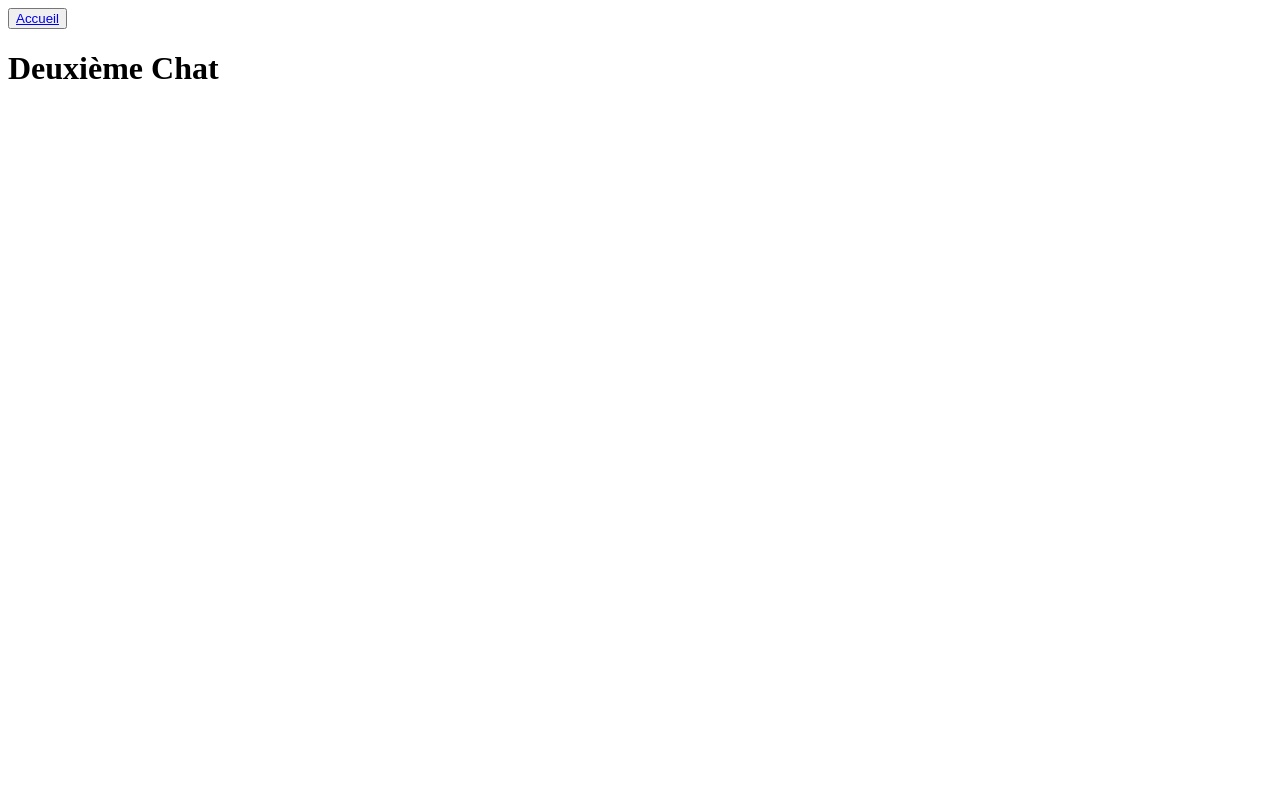
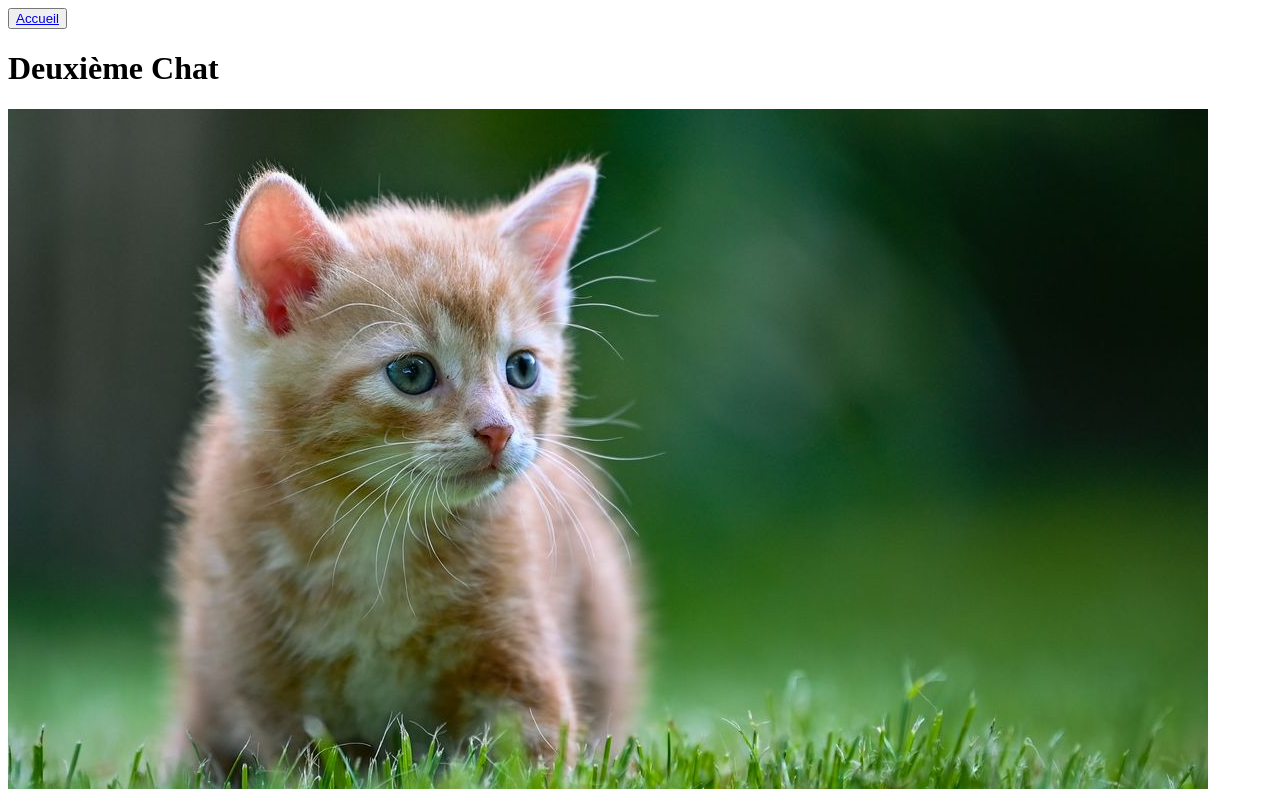
Before and after one commit to MMI-SAE-105/2023-r113-tp2-menu-alpinejs-Invernizzi-Fabian, a plain HTML site: page cats/chat-2.html in a window 1280 px wide. Drawn offline with Linux system fonts and the light colour scheme.

Commit message:
Ajout image chat 2

```diff
--- a/cats/chat-2.html
+++ b/cats/chat-2.html
@@ -8,6 +8,6 @@
     <h1>Deuxième Chat</h1>
 </head>
 <body>
-
+    <img src="../public/img/cats/chat_2.jpg" alt="petit chat">
 </body>
 </html>
```
